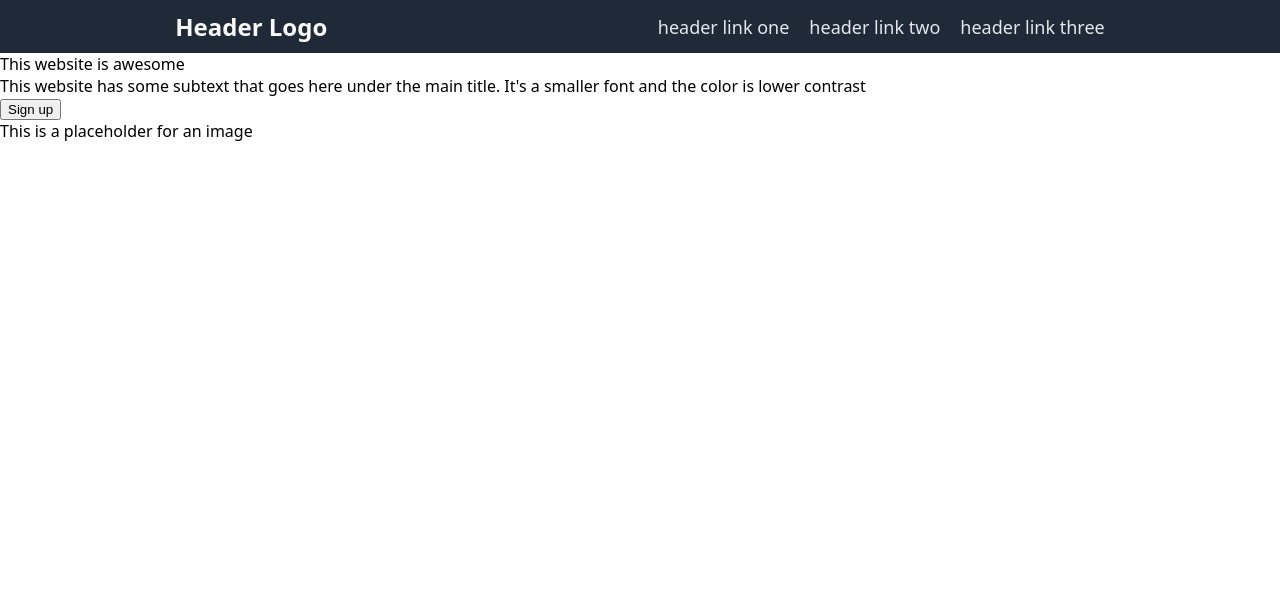
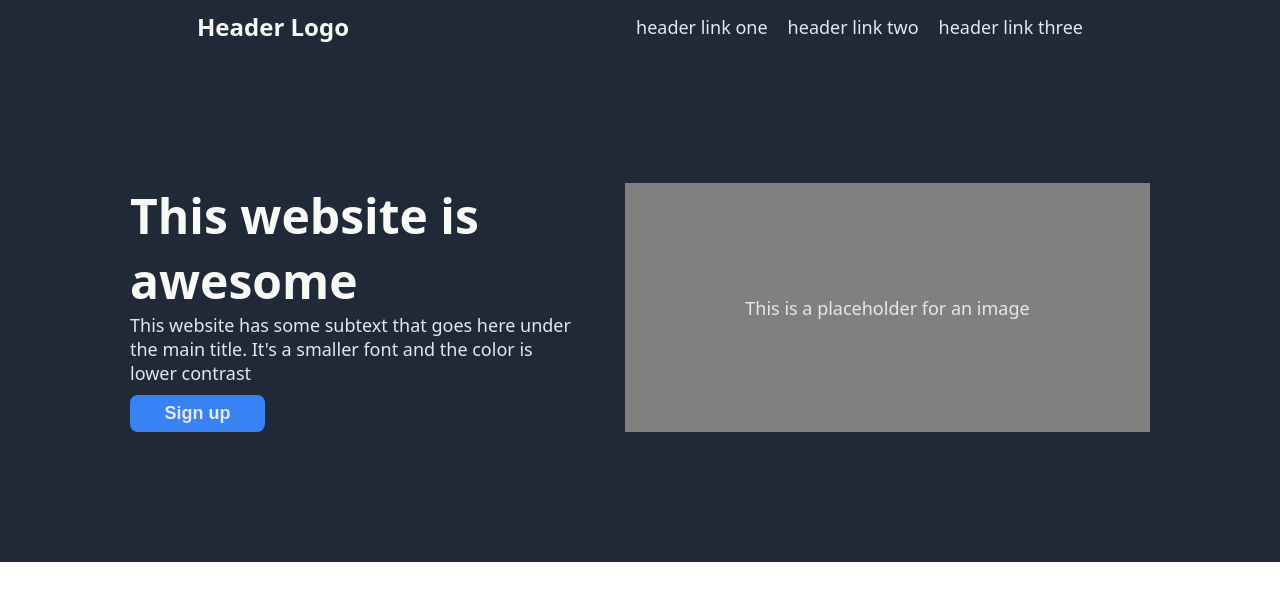
Before and after one commit to kapibaryimba0/odin-landing-page, a plain HTML site: page index.html in a window 1280 px wide. Drawn offline with Linux system fonts and the light colour scheme.

Commit message:
Add styles for hero section of the web page
Change font color, size, weight, add background-color, position all elements with flexbox

```diff
--- a/style.css
+++ b/style.css
@@ -6,7 +6,8 @@ body {
 .header {
   display: flex;
   background-color: #1F2937;
-  justify-content: space-around;
+  justify-content: space-evenly;
+  gap: 100px;
   align-items: center;
   padding: 10px;
 }
@@ -23,3 +24,50 @@ body {
   color: #F9FAF8;
   font-weight: 700;
 }
+
+.hero {
+  display: flex;
+  background-color: #1F2937;
+  gap: 50px;
+  padding: 130px;
+  justify-content: center;
+}
+
+.hero_text {
+  display: flex;
+  flex-direction: column;
+  width: 480px;
+}
+
+.hero_main {
+  font-size: 48px;
+  font-weight: bolder;
+  color: #F9FAF8;
+}
+
+.hero_sub,
+.image {
+  font-size: 18px;
+  color: #E5E7EB;
+}
+
+button {
+  background-color: #3882F6;
+  font-size: 18px;
+  font-weight: bold;
+  color: #E5E7EB;
+  border-radius: 8px;
+  border: none;
+  width: 135px;
+  padding: 8px;
+  margin-top: 10px;
+}
+
+.image {
+  background-color: gray;
+  display: flex;
+  justify-content: center;
+  align-items: center;
+  padding: 40px;
+  width: 480px;
+}
```
